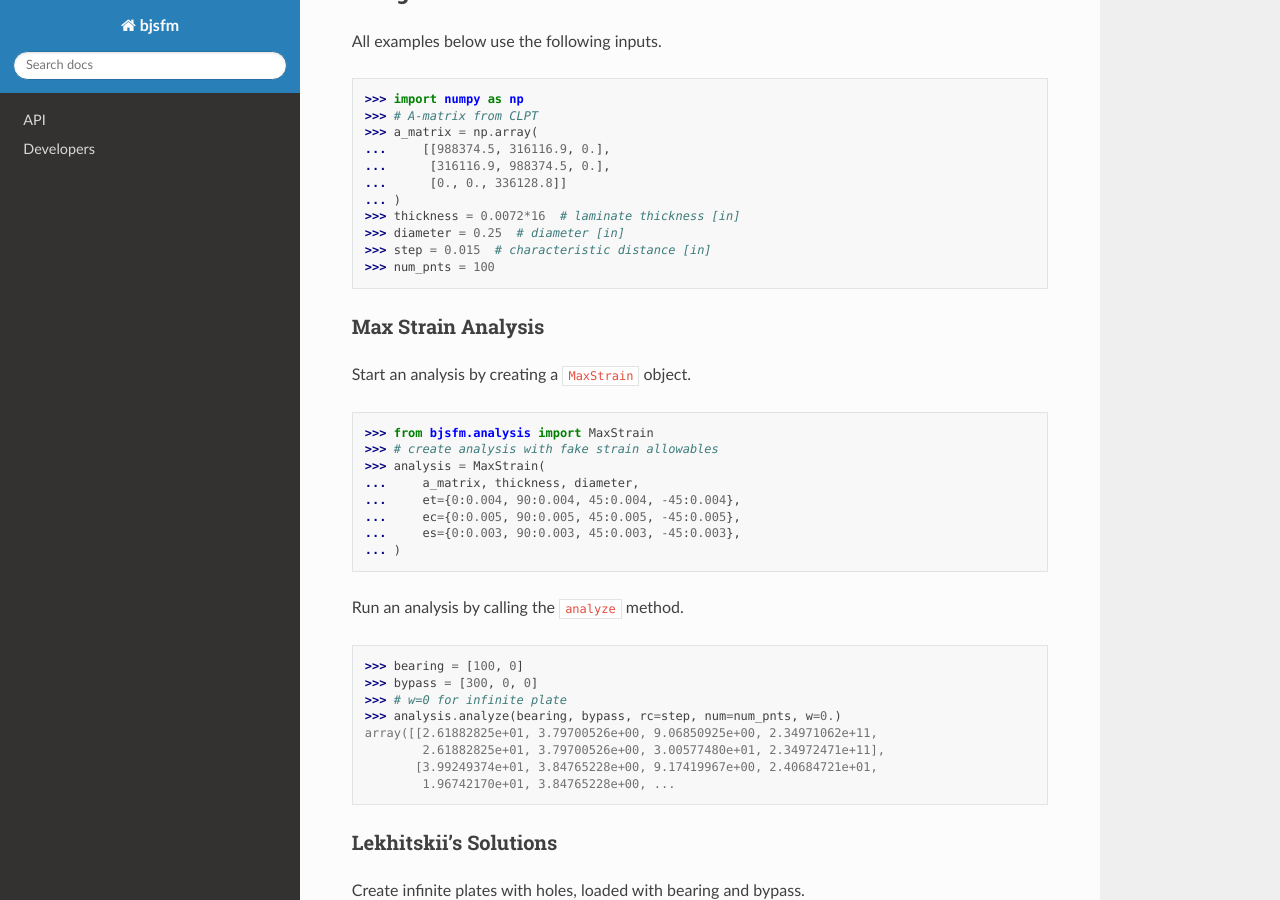
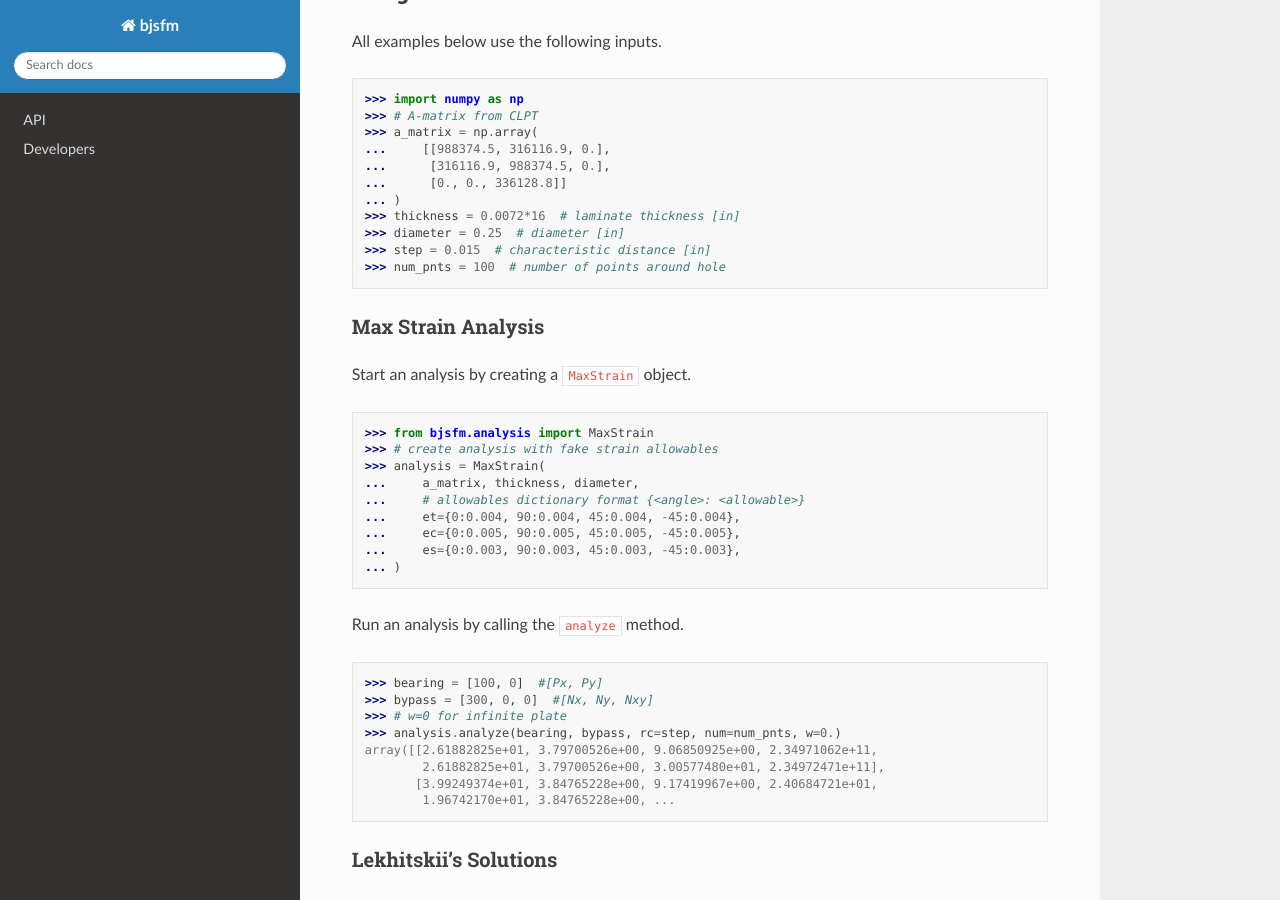
Before and after one commit to BenjaminETaylor/bjsfm, a Sphinx documentation site: the page built from docs/source/index.rst, in a window 1280 px wide and 900 px high, scrolled down 387 px. Built offline with Sphinx 7.4.7 and the Read the Docs theme 2.0.0, drawn with Linux system fonts in a browser that asks for light colours.

Commit message:
fixed bugs and typos in docs

```diff
--- a/docs/source/api.rst
+++ b/docs/source/api.rst
@@ -13,12 +13,6 @@ Lekhnitskii Module
 .. automodule:: bjsfm.lekhnitskii
     :members:
 
-Fourier Series Module
----------------------
-
-.. automodule:: bjsfm.fourier_series
-   :members:
-
 Plotting Module
 ---------------
 
--- a/docs/source/index.rst
+++ b/docs/source/index.rst
@@ -31,7 +31,7 @@ All examples below use the following inputs.
 >>> thickness = 0.0072*16  # laminate thickness [in]
 >>> diameter = 0.25  # diameter [in]
 >>> step = 0.015  # characteristic distance [in]
->>> num_pnts = 100
+>>> num_pnts = 100  # number of points around hole
 
 Max Strain Analysis
 ^^^^^^^^^^^^^^^^^^^^^^
@@ -42,6 +42,7 @@ Start an analysis by creating a ``MaxStrain`` object.
 >>> # create analysis with fake strain allowables
 >>> analysis = MaxStrain(
 ...     a_matrix, thickness, diameter,
+...     # allowables dictionary format {<angle>: <allowable>}
 ...     et={0:0.004, 90:0.004, 45:0.004, -45:0.004},
 ...     ec={0:0.005, 90:0.005, 45:0.005, -45:0.005},
 ...     es={0:0.003, 90:0.003, 45:0.003, -45:0.003},
@@ -49,8 +50,8 @@ Start an analysis by creating a ``MaxStrain`` object.
 
 Run an analysis by calling the ``analyze`` method.
 
->>> bearing = [100, 0]
->>> bypass = [300, 0, 0]
+>>> bearing = [100, 0]  #[Px, Py]
+>>> bypass = [300, 0, 0]  #[Nx, Ny, Nxy]
 >>> # w=0 for infinite plate
 >>> analysis.analyze(bearing, bypass, rc=step, num=num_pnts, w=0.)
 array([[2.61882825e+01, 3.79700526e+00, 9.06850925e+00, 2.34971062e+11,
```
